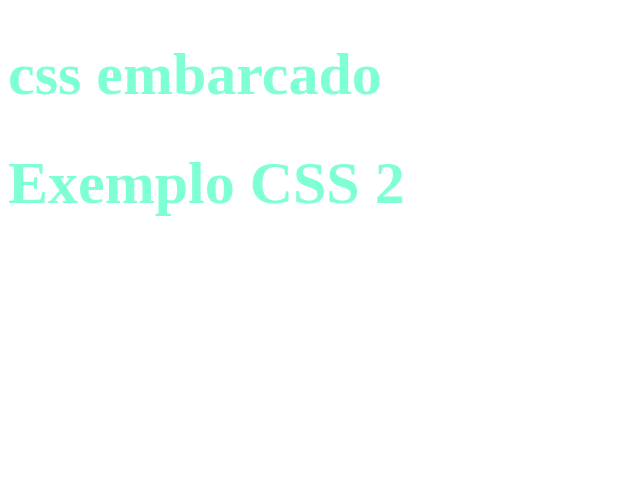
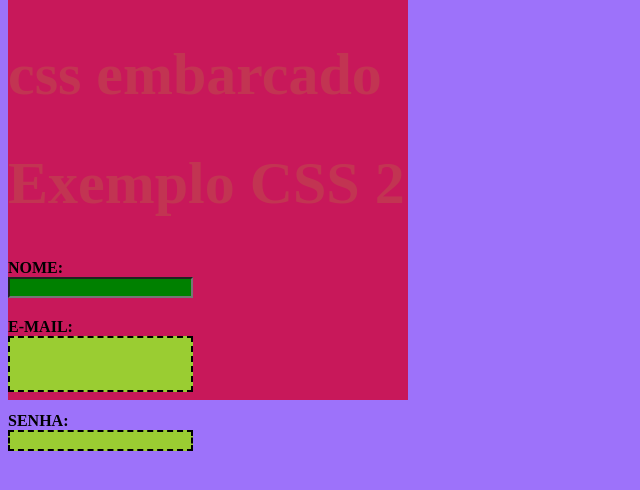
Before and after one commit to daanielfilipee/atividade01, a plain HTML site: page css/exemplo02.html in a window 1280 px wide. Shown: the whole page, without its empty margins (0-640 px from the left). Drawn offline with Linux system fonts and the light colour scheme.

Commit message:
Update exemplo02.html

```diff
--- a/css/exemplo02.html
+++ b/css/exemplo02.html
@@ -9,10 +9,60 @@
             color: aquamarine;
             font-size: 60px;
         }
+        body {
+            background-color: #9d72fa;
+        }
+
+        input {
+            display: block;
+            margin-bottom: 20px;
+            background-color: green;
+        }
+
+        label {
+            font-weight: bold;
+            text-transform: uppercase;
+        }
+        .tracejado {
+            border: dashed 2px #000;
+            background-color: yellowgreen;
+        }
+        #campo_email{
+            height: 50px;
+        }
+
+        #box-exemplo{
+            width: 400px;
+            height: 400px;
+            background-color: rgb(212, 2, 51,.8);
+            position: absolute;
+            top: 0;
+            z-index: 1;
+        }
+
+        form {
+            display: block;
+            z-index: 2;
+            position: absolute;
+        }
     </style>
 </head>
 <body>
     <h1>css embarcado</h1>
     <h1>Exemplo CSS 2</h1>
+    <form action="" method="post">
+        <label for="">Nome:</label>
+        <input type="text" name="nome" id="">
+
+        <label for="">E-mail:</label>
+        <input class="tracejado" id="campo_email" type="email" name="email" id="">
+
+        <label for="">Senha:</label>
+        <input class="tracejado" type="password" name="nome" id="">
+    </form>
+
+    <div id="box-exemplo">
+
+    </div>
 </body>
 </html>
```
